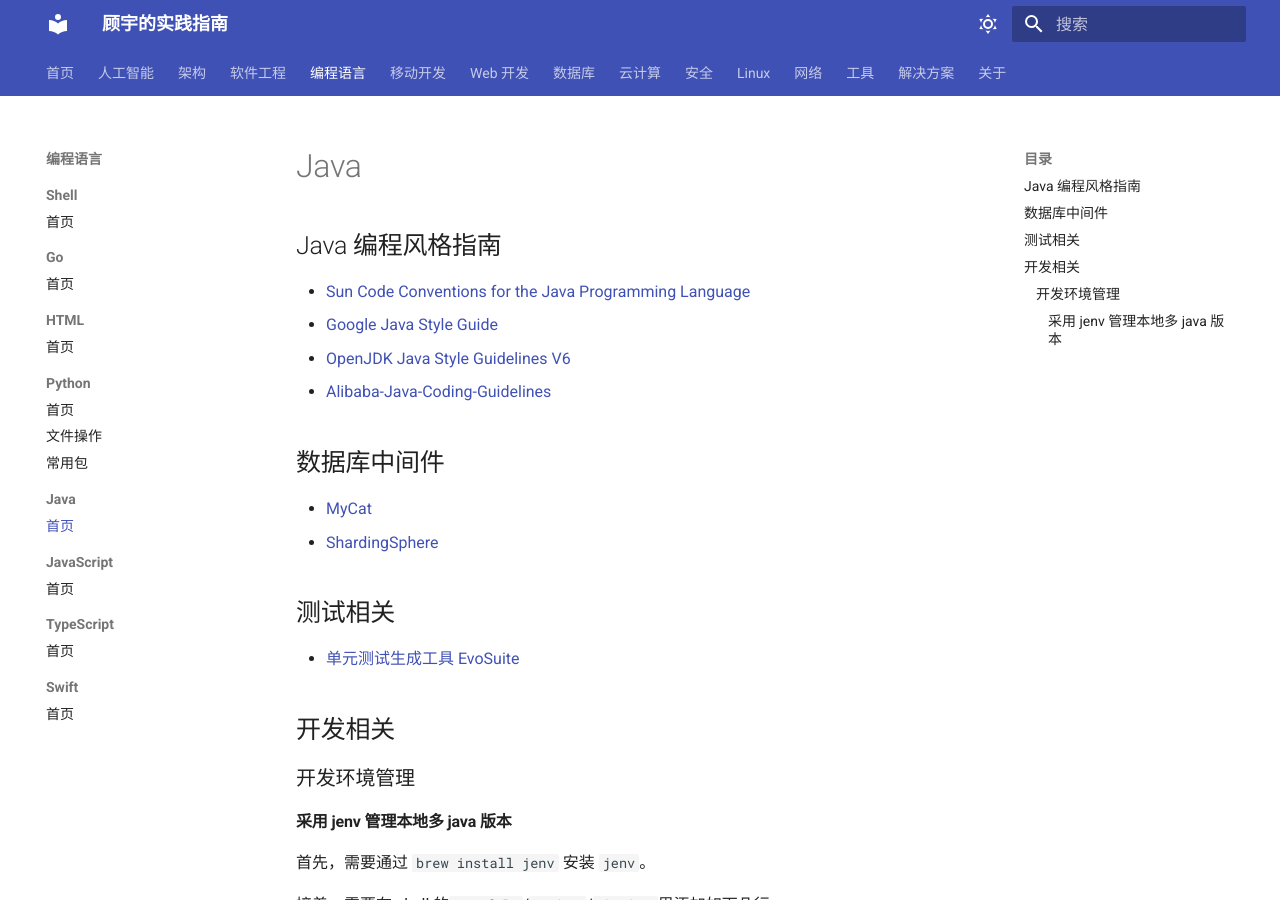
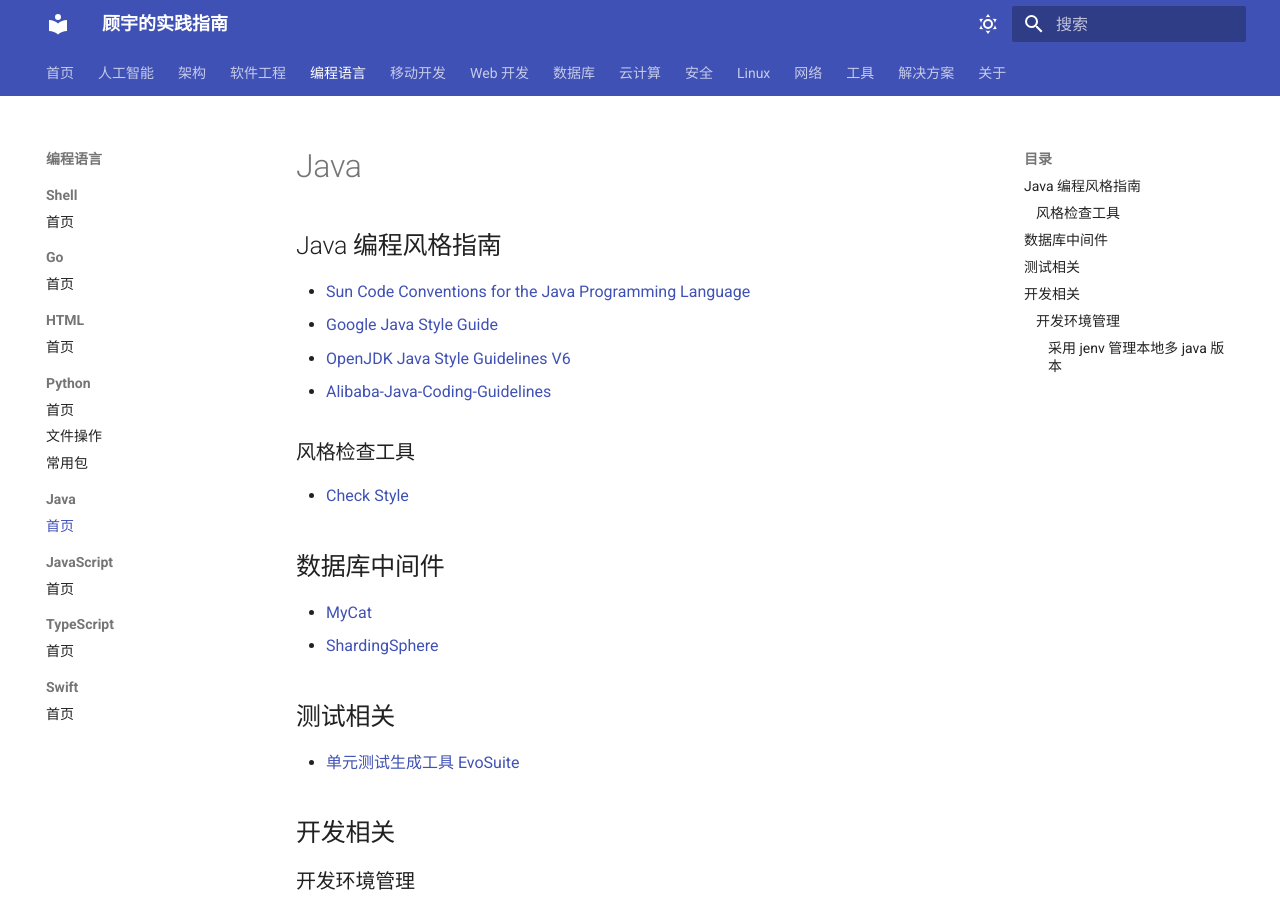
Before and after one commit to wizardbyron/guides, an MkDocs documentation site: the page built from docs/programming/java/index.md, in a window 1280 px wide and 900 px high. Built offline with MkDocs 1.6.1 and Material for MkDocs 9.7.7, drawn with Linux system fonts in a browser that asks for light colours.

Commit message:
add checkstyle to java guide

```diff
--- a/docs/programming/java/index.md
+++ b/docs/programming/java/index.md
@@ -6,6 +6,10 @@
 - [Google Java Style Guide](https://google.github.io/styleguide/javaguide.html "Google Java Style Guide")
 - [OpenJDK Java Style Guidelines V6](http://cr.openjdk.java.net/~alundblad/styleguide/index-v6.html "OpenJDK Java Style Guidelines V6")
 - [Alibaba-Java-Coding-Guidelines](https://alibaba.github.io/Alibaba-Java-Coding-Guidelines/ "Alibaba-Java-Coding-Guidelines")
+
+### 风格检查工具
+
+- [Check Style](https://checkstyle.org/)
 
 ## 数据库中间件
 
```
